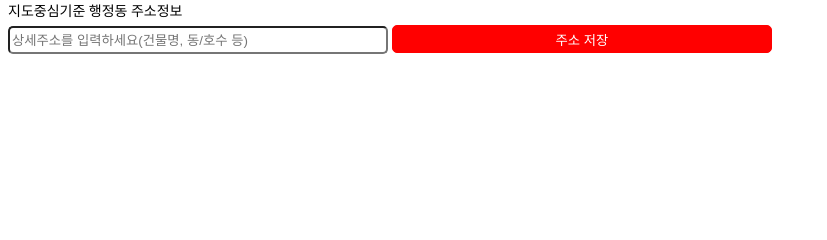
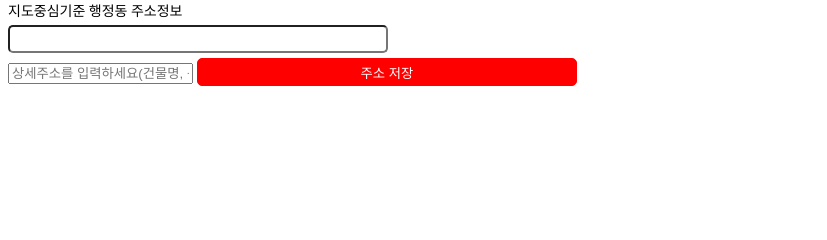
Before and after one commit to koj0718/semiproject01, a Java web app: page /correntAddress.do in a window 1280 px wide. Shown: the part 416-656 px from the top of the page, without its empty margins (0-827 px from the left). Run offline with Tomcat 11, a stand-in JSP engine, Linux system fonts and the light colour scheme; some libraries are stand-ins or nearby versions.

Commit message:
현재주소 저장

```diff
--- a/GDJ47_kkoruruk_semi/src/main/java/com/siksin/order/service/OrderService.java
+++ b/GDJ47_kkoruruk_semi/src/main/java/com/siksin/order/service/OrderService.java
@@ -2,4 +2,7 @@
 
 public class OrderService {
 
+
+
+
 }
--- a/GDJ47_kkoruruk_semi/src/main/webapp/views/common/correntAddress.jsp
+++ b/GDJ47_kkoruruk_semi/src/main/webapp/views/common/correntAddress.jsp
@@ -6,13 +6,28 @@
 <meta charset="UTF-8">
 <title>주소입력창</title>
 <style>
+
 h4{
 text-align: center;
 margin: 4px;
 }
+
 .Addr{
 font-size: 14px;
 }
+
+#mapAddress{
+margin-top: 5px;
+
+width: 372px;
+height: 22px;
+
+border-top-left-radius:5px;
+border-bottom-left-radius:5px;
+border-top-right-radius:5px;
+border-bottom-right-radius:5px;
+}
+
 #addinfo{
 margin-top: 5px;
 
@@ -23,7 +38,6 @@
 border-bottom-left-radius:5px;
 border-top-right-radius:5px;
 border-bottom-right-radius:5px;
-
 }
 
 #addbutton{
@@ -40,10 +54,10 @@
 border-top-right-radius:5px;
 border-bottom-right-radius:5px;
 cursor: pointer;
-
 }
 
 </style>
+<script src="<%=request.getContextPath() %>/js/jquery-3.6.0.min.js"></script>
 </head>
 <body>
 <!-- 지도를 표시할 div 입니다 -->
@@ -51,15 +65,17 @@
 <div id="map" style="width:380px;height:380px;"></div>
 
 <div class="map_wrap">
+	<form action="<%=request.getContextPath() %>/deladdress.do">
 	    <div id="map" style="width:100%;height:100%;position:relative;overflow:hidden;"></div>
 	    <div class="Addr">
-        <span class="title" font>지도중심기준 행정동 주소정보</span>
-    	<div id="mapAddress"></div>
+	        <span class="title" font>지도중심기준 행정동 주소정보</span><br>
+	    	<input type="text" value="" id="mapAddress"></div>
 	    </div>
 	    <div id="">
-		<input type="text" id="addinfo" placeholder="상세주소를 입력하세요(건물명, 동/호수 등)">
+			<input type="text" id="detAddress" placeholder="상세주소를 입력하세요(건물명, 동/호수 등)">
 			<button type="submit" id="addbutton">주소 저장</button>
 		</div>
+	</form>
 </div>
 <script type="text/javascript" src="//dapi.kakao.com/v2/maps/sdk.js?appkey=c7fed37bf5a28c91c2f899bb4b9338c9&libraries=services"></script>
 
@@ -139,8 +155,8 @@
 					console.log(status);
 
 		/* document.write(result[0].address.address_name);	 */
-		document.getElementById("mapAddress").innerHTML=(result[0].address.address_name);
-
+		let inputadd=document.getElementById("mapAddress").innerHTML=(result[0].address.address_name);
+		$('input[id=mapAddress]').attr('value',inputadd);
 		});
 	}, (err)=>{
 
```
Also changed, not shown: GDJ47_kkoruruk_semi/src/main/java/com/siksin/order/controller/DelAddressServlet.java (added, +57 -0 lines). Lines whose indentation alone changed are shown as unchanged.
